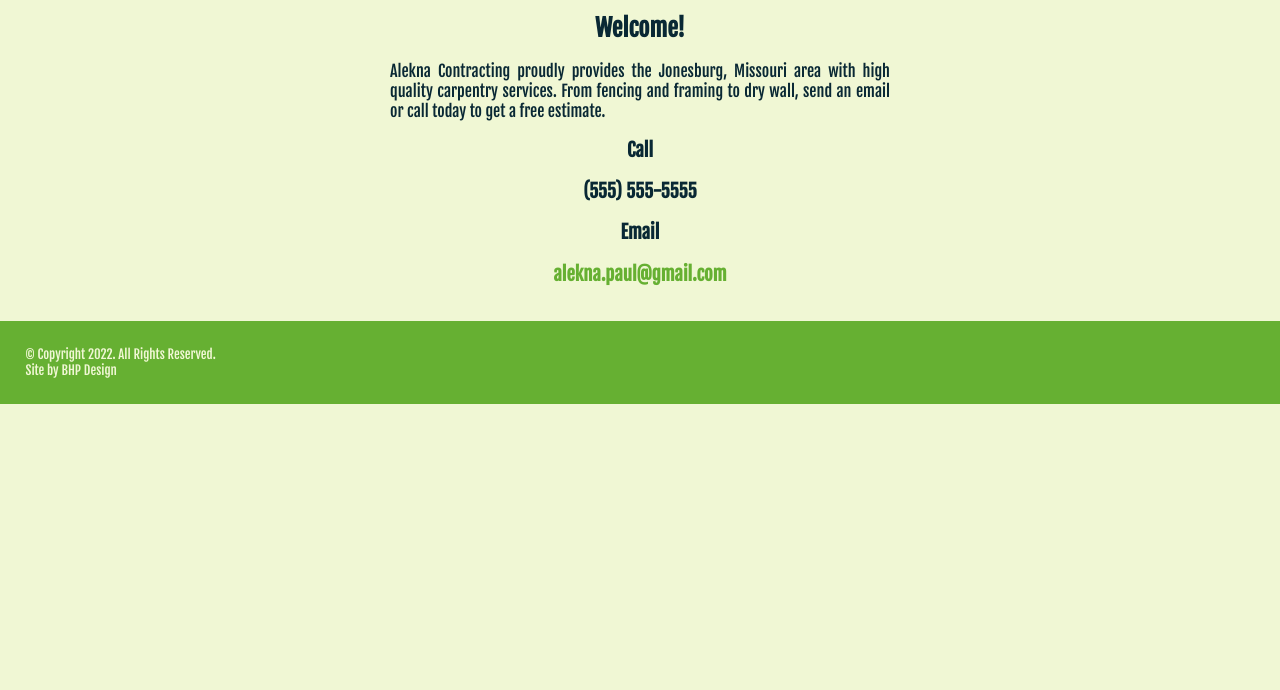
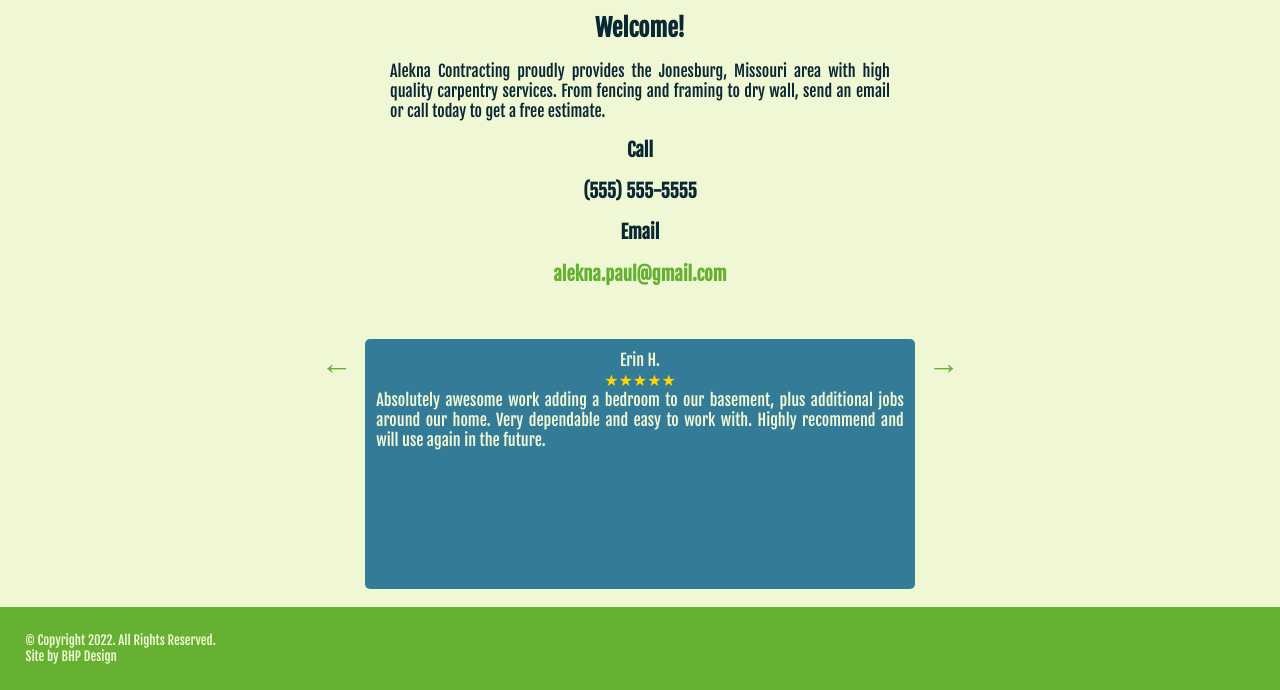
Before and after one commit to bohparker/alekna-contracting-site, a plain HTML site: page index.html in a window 1280 px wide. Shown: the part 510-1200 px from the top of the page. Before the commit the page ends 914 px from the top, so only its background shows below. Drawn offline with Linux system fonts and the light colour scheme.

Commit message:
add carousel

```diff
--- a/css/styles.css
+++ b/css/styles.css
@@ -13,6 +13,11 @@
 /* CONSTANTS */
 #wrapper {
   width: 100%;
+  min-width: 250px
+}
+
+#hero img {
+  border-radius: 5px;
 }
 
 main {
@@ -91,12 +96,11 @@ footer {
   margin: 0;
   right: 0;
   top: 0;
-  padding: 1%;
+  padding: 0%;
 }
 
 .menu-icon div {
-  height: 50px;
-  width: 50px;
+  font-size: 0.6em;
 }
 
 /* HOME */
@@ -122,13 +126,71 @@ footer {
   display: block;
   margin: auto;
   text-align: center;
-  font-size: 1.2em;
+  font-size: 1em;
   text-decoration: none;
   padding: 2%;
   width: 60%;
   border-radius: 5px;
   background-color: #347B98;
   color: #F0F7D4;
+}
+
+#reviews {
+  width: 75%;
+  display: grid;
+  grid-template-columns: auto auto auto;
+  grid-gap: 2%;
+  margin: 0 auto;
+  padding: 2%;
+}
+
+#left, #right {
+  text-align: center;
+  font-size: 2em;
+  font-weight: bold;
+  height: 50px;
+  color: #66B032;
+  background-color: #F0F7D4;
+}
+
+#left:hover, #right:hover {
+  transform: scale(1.2);
+}
+
+#review {
+  text-align: center;
+  background-color: #347B98;
+  padding: 2%;
+  border-radius: 5px;
+  color: #F0F7D4;
+  min-height: 250px;
+}
+
+#stars {
+  color: gold;
+}
+
+#text {
+  text-align: justify;
+}
+
+/* MEDIA QUERY FOR REGULAR PHONES */
+@media screen and (min-width: 300px), print {
+  .menu-icon div {
+    font-size: 1em;
+  }
+}
+
+@media screen and (min-width: 370px), print {
+  .menu-icon div {
+    font-size: 1.1em;
+  }
+}
+
+@media screen and (min-width: 420px), print {
+  .menu-icon div {
+    font-size: 1.2em;
+  }
 }
 
 /* MEDIA QUERY FOR TABLET */
--- a/index.html
+++ b/index.html
@@ -15,7 +15,7 @@
   <link rel="preconnect" href="https://fonts.gstatic.com" crossorigin>
   <link href="https://fonts.googleapis.com/css2?family=Fjalla+One&display=swap" rel="stylesheet">
 </head>
-<body>
+<body onload="reviews()">
 <div id="wrapper">
 
   <!-- MOBILE NAV -->
@@ -60,6 +60,17 @@
       <a class="mobile tel-link" href="mailto:alekna.paul@gmail.com">alekna.paul@gmail.com</a>
     </section>
 
+    <section id="reviews">
+
+      <button id="left" onclick="left()">&#8592;</button>
+      <div id="review">
+        <div id="name"></div>
+        <div id="stars">&#9733;&#9733;&#9733;&#9733;&#9733;</div>
+        <div id="text"></div>
+      </div>
+      <button id="right" onclick="right()">&#8594;</button>
+
+    </section>
 
   </main>
 
--- a/scripts/script.js
+++ b/scripts/script.js
@@ -6,3 +6,45 @@ function hamburger() {
     menu.style.display = "block";
   }
 }
+
+var names = ['Erin H.','Harriet T.','Kristan H.','Debbie R.'];
+var comeon = ['Absolutely awesome work adding a bedroom to our basement, plus additional jobs around our home. Very dependable and easy to work with. Highly recommend and will use again in the future.','We contracted Paul to paint 4 accent walls in our recently purchased condo. He was quick to respond with a quote and helpful tips for purchasing the paint. After seeing the quality of work and learning he has other construction skills, we look forward to using him again for future work such as replacing doors and baseboards.  Give Paul a try, you won’t be disappointed!','Paul did a great job with the finishing baseboard trim work and paint throughout my home. He also built a custom build in LShaped bench for my kitchen table. His work was flawless and perfectly finished. He was professional and accommodating. I was very comfortable with him doing work in my home and would hire him for any work I need done in the future. He completed the job as promised.','Paul was great to work with and did an excellent job.  We would definitely use Alekna Contracting for any of our painting projects in the future.'];
+var acc = 0;
+
+function reviews(){
+  var namex = "Erin H.";
+  var reviewx = "Absolutely awesome work adding a bedroom to our basement, plus additional jobs around our home. Very dependable and easy to work with. Highly recommend and will use again in the future.";
+  var name = document.getElementById("name");
+  var review = document.getElementById("text");
+  name.innerHTML = namex;
+  review.innerHTML = reviewx;
+}
+
+function right() {
+  acc += 1;
+  var name = document.getElementById("name");
+  var review = document.getElementById("text");
+  if (acc < 4) {
+    name.innerHTML = names[acc];
+    review.innerHTML = comeon[acc];
+  } else {
+    name.innerHTML = names[0];
+    review.innerHTML = comeon[0];
+    acc = 0;
+  }
+}
+
+function left() {
+  var name = document.getElementById("name");
+  var review = document.getElementById("text");
+  if (acc === 0) {
+    name.innerHTML = names[3];
+    review.innerHTML = comeon[3];
+    acc = 3;
+  }
+  else {
+    acc -= 1;
+    name.innerHTML = names[acc];
+    review.innerHTML = comeon[acc];
+  }
+}
```
